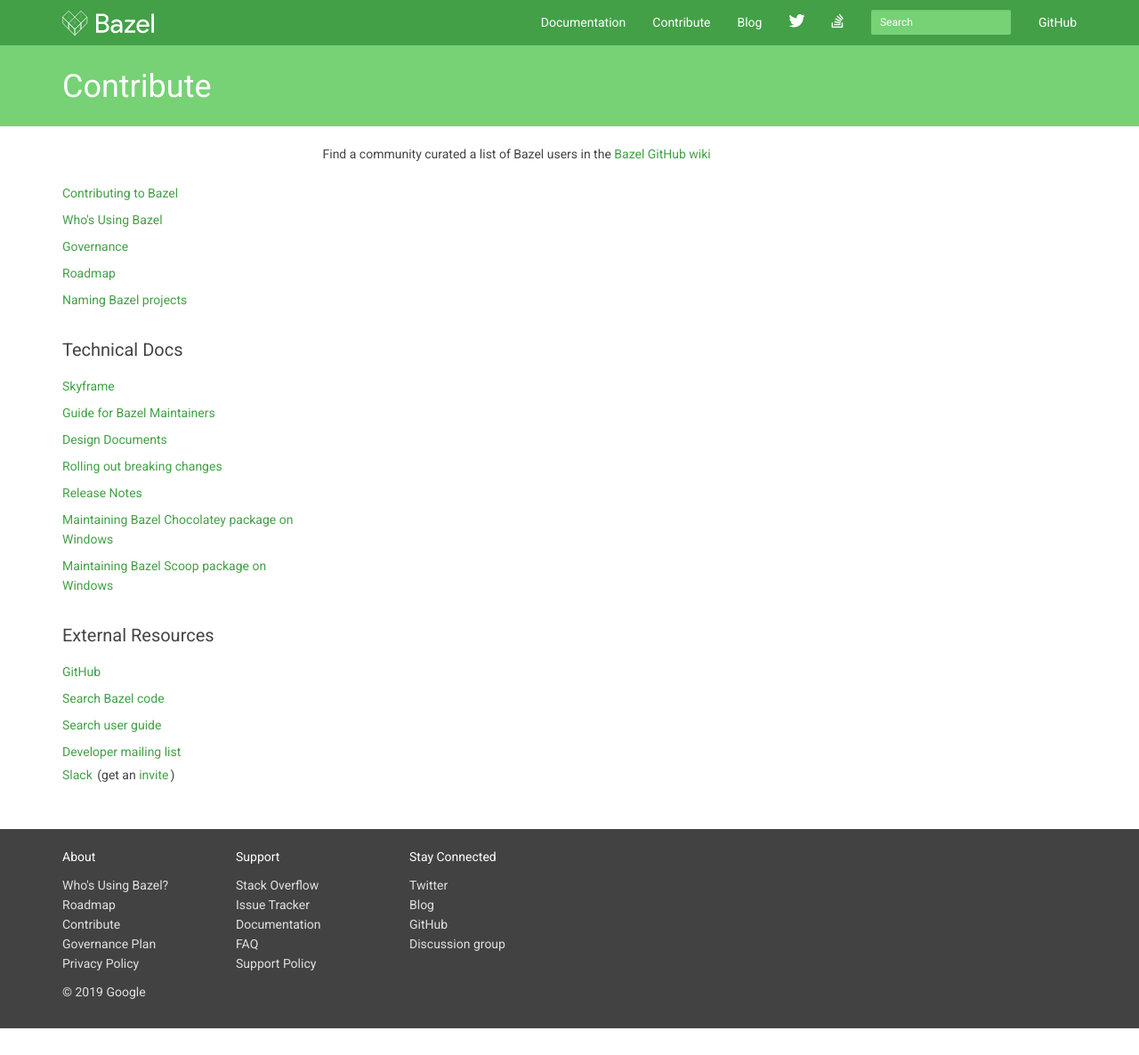
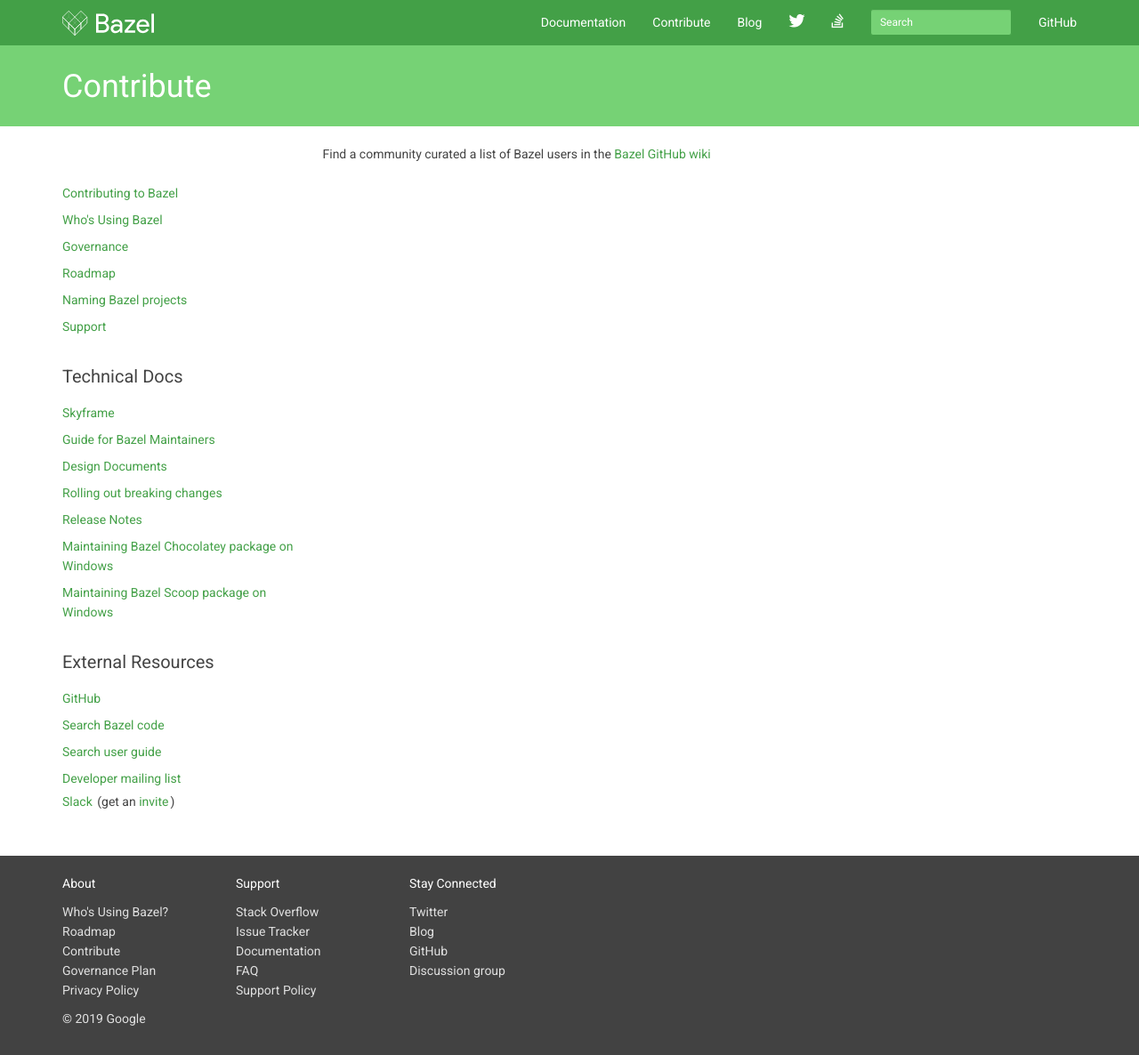
Before and after one commit to bazelbuild/bazel-website, a Jekyll site: the page built from users.md, in a window 1280 px wide and 1186 px high. Shown: the whole window at 89% size. Built offline with Jekyll 4.4.1, drawn with Linux system fonts in a browser that asks for light colours; nearby versions of some CDN libraries; library files that are not in the unit come from our copies; comment, search, counter and statistics services are not loaded.

Commit message:
Update contribute.html (#66)

```diff
--- a/_layouts/contribute.html
+++ b/_layouts/contribute.html
@@ -29,6 +29,7 @@
               <li><a href="/governance.html">Governance</a></li>
               <li><a href="/roadmap.html">Roadmap</a></li>
               <li><a href="/naming.html">Naming Bazel projects</a></li>
+              <li><a href="/support.html">Support</a></li>
             </ul>
             <h3>Technical Docs</h3>
             <ul class="sidebar-nav">
```
